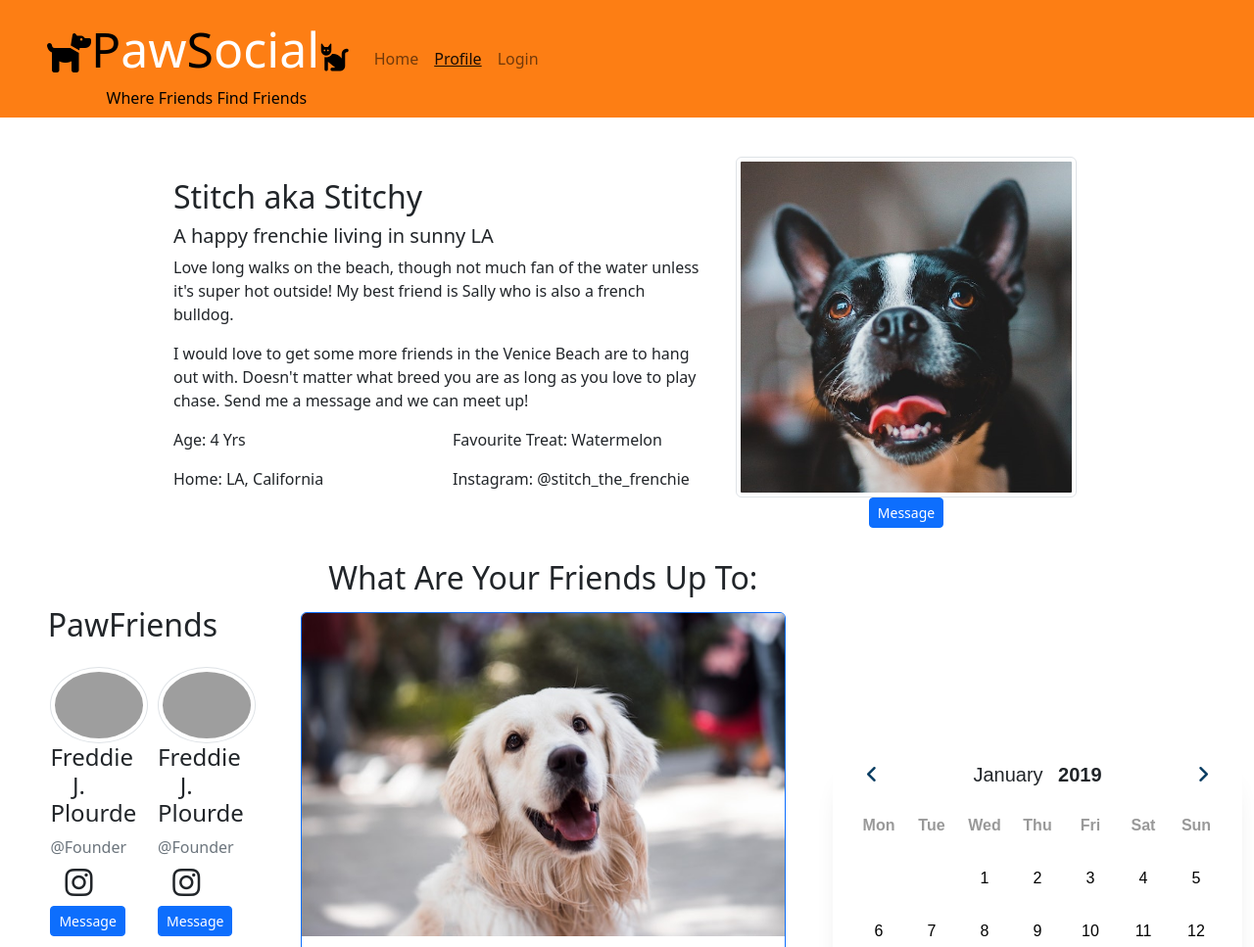
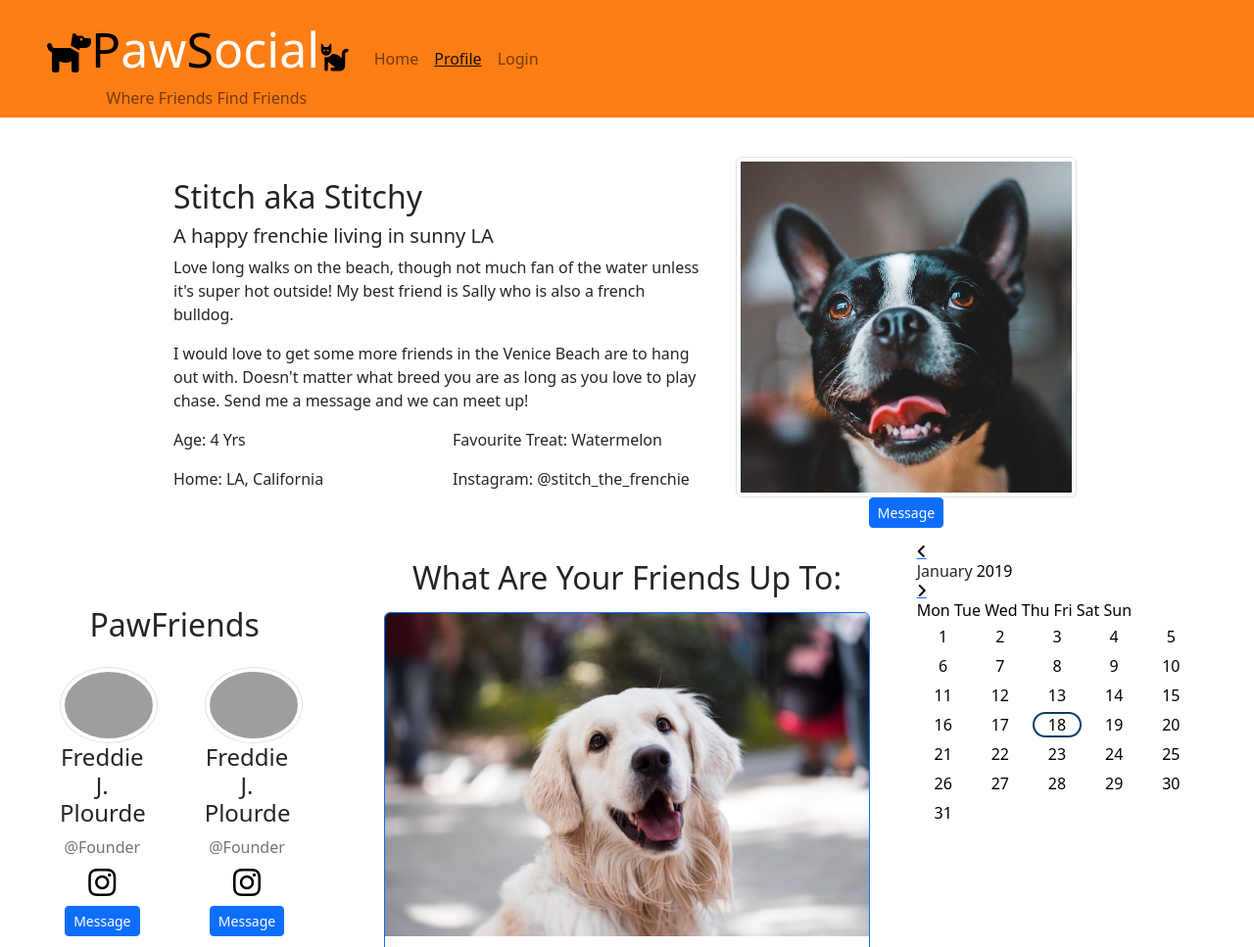
Before and after one commit to MaritaMalvinsdatter/css-frameworks-ca, a website: page profile.html in a window 1280 px wide. Shown: the top 967 px of the page at 98% size. Drawn offline with nearby package versions, Linux system fonts and the light colour scheme; grey boxes are pictures that could not be loaded.

Commit message:
cleaned up styles

```diff
--- a/src/scss/styles.scss
+++ b/src/scss/styles.scss
@@ -7,6 +7,7 @@
 .navbar,
 footer {
     background-color: $orange;
+}
 
 .navbar-brand {
     font-size: 50px;
@@ -35,114 +36,34 @@ footer {
     text-decoration: underline;
 }
 
-    .content-container {
-        max-width: 1600px;
-    }
-}
 
 /* Calendar */
 
-.calendar-test {
-    font-family: 'Questrial', sans-serif;
-    display: flex;
-    justify-content: center;
-    align-items: center;
-    height: 100vh;
-}
-
-.calendar {
-    display: inline-grid;
-    justify-content: center;
-    align-items: center;
-    background: #fff;
-    padding: 20px;
-    border-radius: 5px;
-    box-shadow: 0px 40px 30px -20px rgba(0, 0, 0, 0.3);
-
-    .month {
-        display: flex;
-        justify-content: space-between;
-        align-items: center;
-        font-size: 20px;
-        margin-bottom: 20px;
-        font-weight: 300;
-
-        .year {
-            font-weight: 600;
-            margin-left: 10px;
-        }
-
-        .nav {
-            display: flex;
-            justify-content: center;
-            align-items: center;
-            text-decoration: none;
-            color: #0a3d62;
-            width: 40px;
-            height: 40px;
-            border-radius: 40px;
-            transition-duration: .2s;
-            position: relative;
-
-            &:hover {
-                background: #eee;
-            }
-        }
-    }
-}
-
 .days {
-    display: grid;
-    justify-content: center;
-    align-items: center;
     grid-template-columns: repeat(7, 1fr);
-    color: #999;
-    font-weight: 600;
-    margin-bottom: 15px;
 
     span {
         width: 50px;
-        justify-self: center;
-        align-self: center;
         text-align: center;
     }
 }
 
 .dates {
-    display: grid;
     grid-template-columns: repeat(7, 1fr);
 
     button {
-        cursor: pointer;
-        outline: 0;
         border: 0;
         background: transparent;
-        font-family: 'Montserrat', sans-serif;
-        font-size: 16px;
-        justify-self: center;
-        align-self: center;
         width: 50px;
-        height: 50px;
         border-radius: 50px;
         margin: 2px;
-        transition-duration: .2s;
 
         &.today {
             box-shadow: inset 0px 0px 0px 2px #0a3d62;
         }
 
         &:first-child {
-            grid-column: 3;
-        }
-
-        &:hover {
-            background: #eee;
-        }
-
-        &:focus {
-            background: #0a3d62;
-            color: #fff;
-            font-weight: 600;
+            grid-column: 4;
         }
     }
 }
```
Also changed, not shown: dist/css/styles.css. Lines whose indentation alone changed are shown as unchanged.
